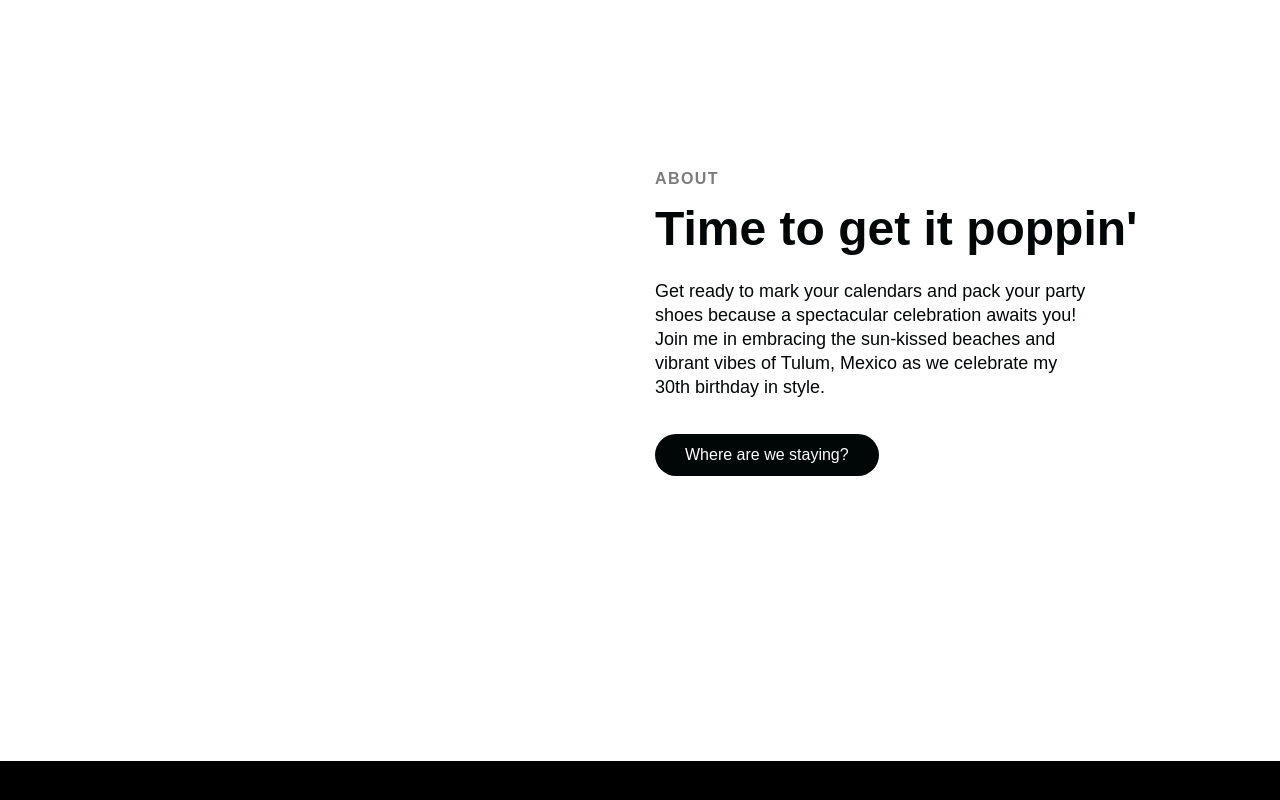
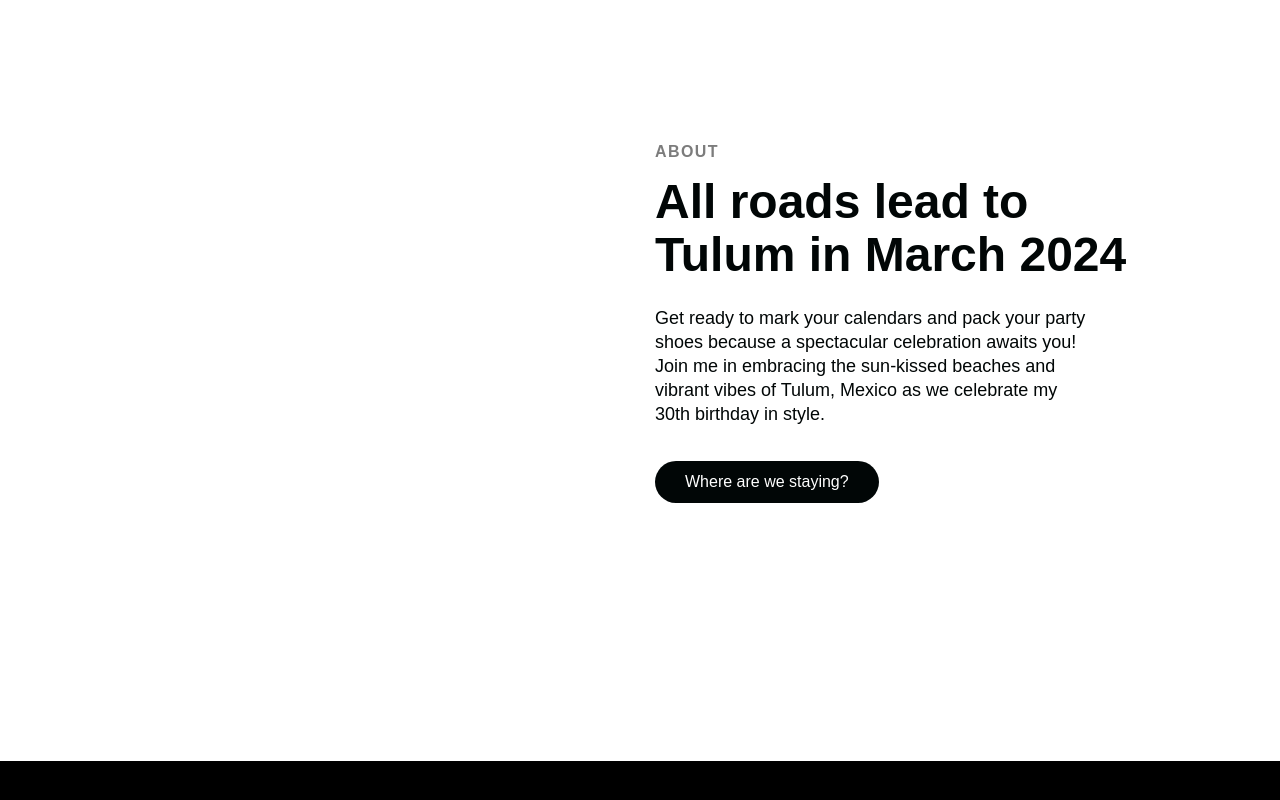
Before and after one commit to TannerTitlow/MD30, a React (Create React App) app: page / in a window 1280 px wide. Shown: the part 839-1639 px from the top of the page. Built offline with nearby package versions, Linux system fonts and the light colour scheme; the HTML template or start-up script is replaced by a standard one; a web font is replaced by a local one.

Commit message:
Updated about headline

```diff
--- a/src/components/InfoSection/Data.js
+++ b/src/components/InfoSection/Data.js
@@ -4,7 +4,7 @@
   lightText: false,
   lightTextDesc: false,
   topLine: "About",
-  headline: "Time to get it poppin'",
+  headline: "All roads lead to Tulum in March 2024",
   description:
     "Get ready to mark your calendars and pack your party shoes because a spectacular celebration awaits you! Join me in embracing the sun-kissed beaches and vibrant vibes of Tulum, Mexico as we celebrate my 30th birthday in style.",
   toSection: "hotel",
```
